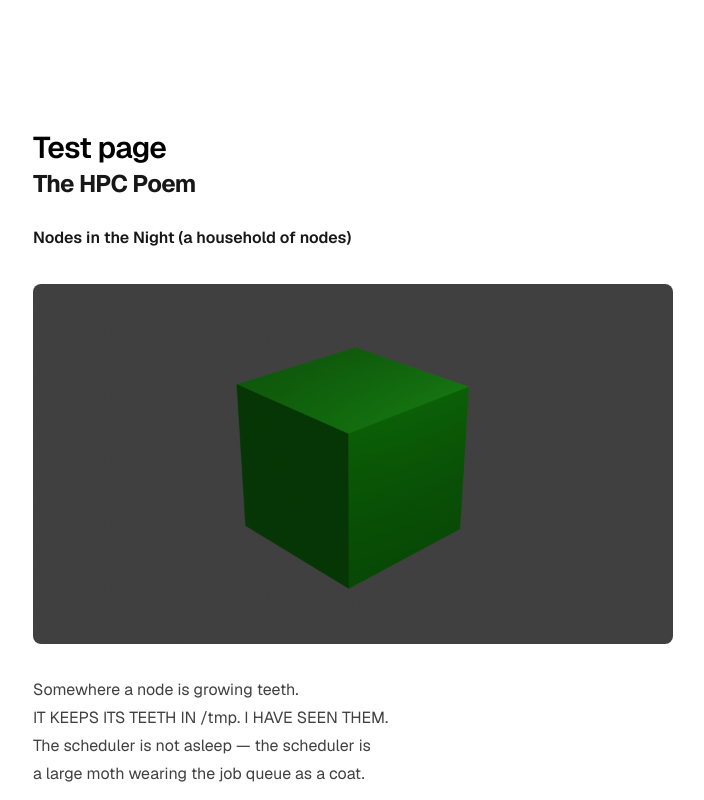
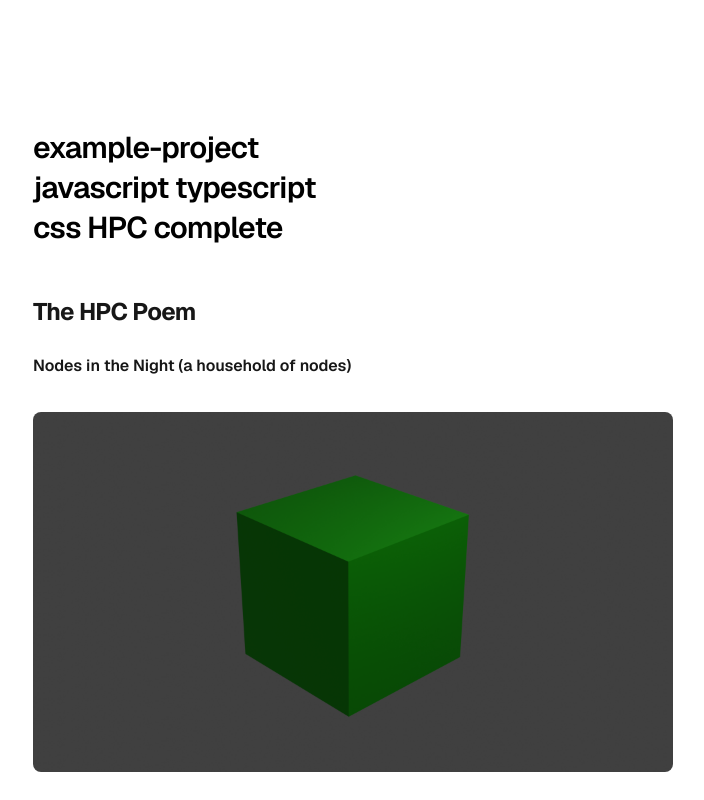
Before and after one commit to openflighthpc/openflightHPC_website_v2, a Next.js app: page /test-page in a window 1280 px wide. Shown: the top 800 px of the page, without its empty margins (287-991 px from the left). Built offline with nearby package versions, Linux system fonts and the light colour scheme.

Commit message:
Shows what else can be displayed

```diff
--- a/app/components/_renderer/Renderer.tsx
+++ b/app/components/_renderer/Renderer.tsx
@@ -11,6 +11,10 @@ export default function Renderer({ projectName }: Readonly<RendererProps>) {
   const markdownString = project.page;
   return (
     <div className="prose prose-neutral dark:prose-invert max-w-none prose-headings:tracking-tight prose-pre:bg-zinc-950 prose-pre:text-zinc-100 prose-pre:rounded-lg prose-code:before:hidden prose-code:after:hidden">
+      <h1 className="max-w-xs text-3xl font-semibold leading-10 tracking-tight text-black dark:text-zinc-50">
+        {project.name}  {project.languages.join(' ')}  {project.tags.join(' ')}  {project.status}
+      </h1>
+
       <ReactMarkdown
         remarkPlugins={[remarkGfm]}
         components={{
--- a/app/test-page/page.tsx
+++ b/app/test-page/page.tsx
@@ -4,9 +4,6 @@ export default function TestPage() {
   return (
     <div className="flex flex-col flex-1 items-center justify-center bg-zinc-50 font-sans dark:bg-black">
       <main className="flex flex-1 w-full max-w-3xl flex-col items-center justify-between py-32 px-16 bg-white dark:bg-black sm:items-start">
-        <h1 className="max-w-xs text-3xl font-semibold leading-10 tracking-tight text-black dark:text-zinc-50">
-          Test page
-        </h1>
         <Renderer projectName="example" />
       </main>
     </div>
```
